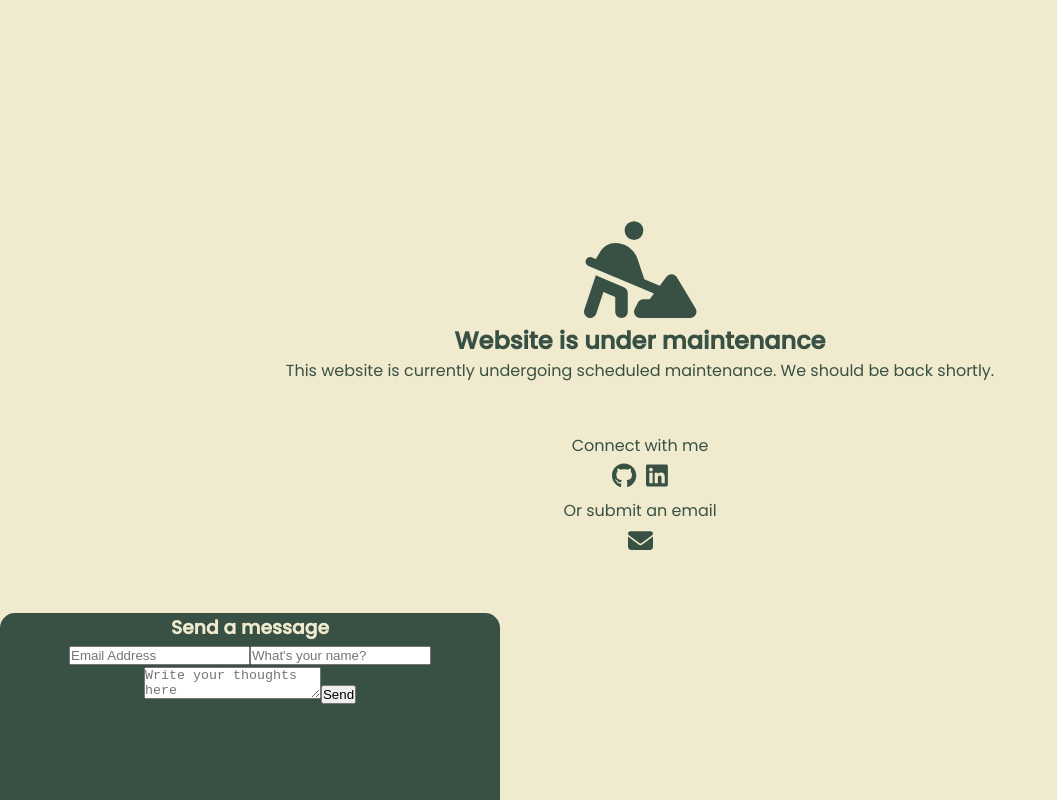
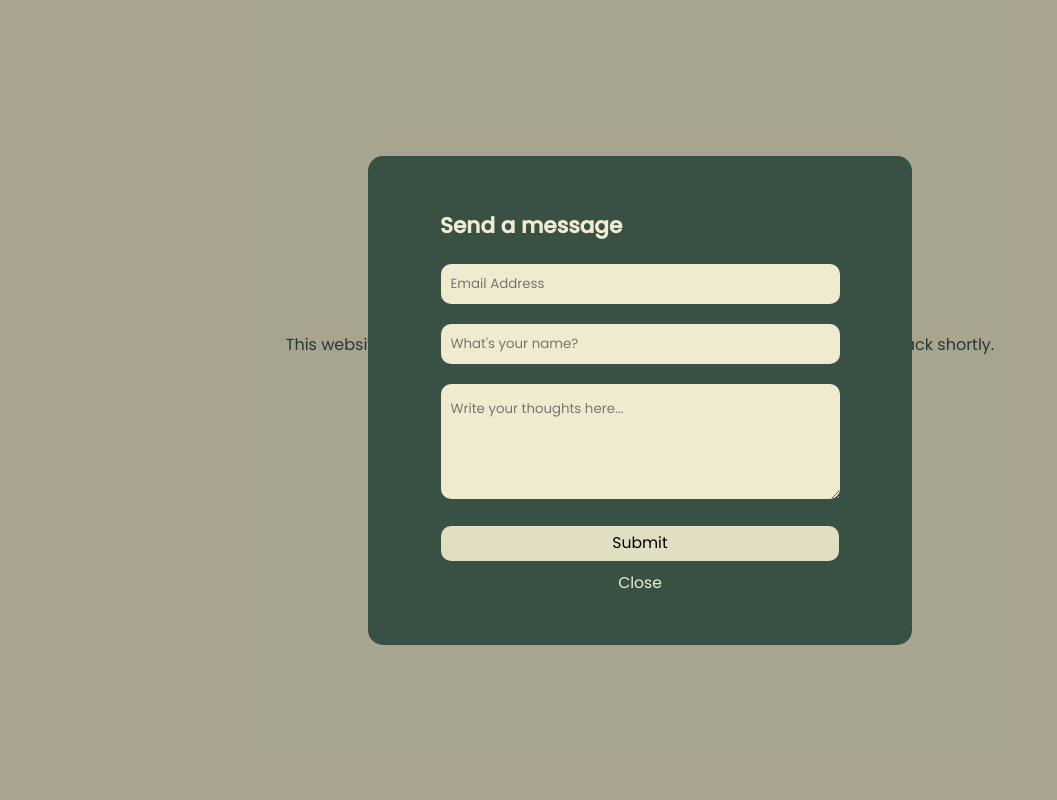
Before and after one commit to lonruss30/lonruss30.github.io, a Vue app: page / in a window 1280 px wide. Shown: the top 800 px of the page, without its empty margins (0-1057 px from the left). Built offline with nearby package versions, Linux system fonts and the light colour scheme.

Commit message:
coming-soon update

```diff
--- a/src/App.vue
+++ b/src/App.vue
@@ -14,7 +14,6 @@
 </template>
 
 <script>
-
   // import NavBar from './components/NavBar.vue';
   // import MainCard from './components/MainCard.vue'
   // import ProjectsCard from './components/ProjectsCard.vue';
--- a/src/components/MaintenancePage.vue
+++ b/src/components/MaintenancePage.vue
@@ -8,31 +8,43 @@
             <p>This website is currently undergoing scheduled maintenance. We should be back shortly.</p>
         </div>
         <div class="maintenance-contact-container">
-            <p>Connect with me</p>
+            <p>While we're away, connect with us</p>
             <a href="https://github.com/lonruss30" target="_blank"><i class="fa-brands fa-github"></i></a>
             <a href="https://www.linkedin.com/in/lonrusselquinto/" target="_blank"><i class="fa-brands fa-linkedin"></i></a>
             <p>Or submit an email</p>
-            <a href="" target="_blank"><i class="fa-solid fa-envelope"></i></a>
+            <button @click="callModal"><i class="fa-solid fa-envelope"></i></button>
         </div>
-        <div class="maintenance-email-modal">
-            <div class="email-form">
-                <form action="https://formsubmit.co/qlonruss30@gmail.com" method="POST">
-                    <h3>Send a message</h3>
-                    <input type="hidden" name="_captcha" value="false">
-                    <input type="hidden" name="_subject" value="New email from your portfolio!">
-                    <input type="email" name="email" placeholder="Email Address" required>
-                    <input type="text" name="name" placeholder="What's your name?" required>
-                    <textarea name="message" placeholder="Write your thoughts here" required></textarea>
-                    <button type="submit">Send</button>
-                </form>
-            </div>
-        </div>
-
+        <PopupModal
+            v-if="isShowModal"
+            @close="close"
+        />
     </div>
 </template>
 <script>
+// import { ref } from 'vue';
+import PopupModal from './PopupModal.vue';
 export default {
+        data(){
+            return{
+                isShowModal: false,
 
+            }
+
+        },
+        components:{
+            PopupModal
+        },
+        methods: {
+            close(){
+                this.isShowModal = false;
+            },
+            callModal(){
+                this.isShowModal = true;
+            }
+        },
+        beforeMount(){
+            setTimeout(()=> this.isShowModal = true, 4000);
+        }
 }
 </script>
 <style scoped>
@@ -45,7 +57,7 @@ export default {
         min-height: 100vh;
     }
     .maintenance-main-container{
-        padding-top: 17%;
+        padding-top: 15%;
     }
     .fa-person-digging{
         height: 100px;
@@ -53,20 +65,15 @@ export default {
     .maintenance-contact-container{
         margin: 50px;
     }
-    .maintenance-contact-container a{
+    .maintenance-contact-container a, button{
         color: inherit;
+        border: none;
+        background: none;
+        cursor: pointer;
     }
     .maintenance-contact-container .fa-github,.fa-linkedin,.fa-envelope{
         height: 25px;
         margin: 5px;
     }
-    .maintenance-email-modal{
-        height: 600px;
-        width: 500px;
-        border-radius: 15px;
-        background-color: #395144;
-    }
-    .maintenance-email-modal h3{
-        color: #F0EBCE;
-    }
+
 </style>
--- /dev/null
+++ b/src/components/PopupModal.vue
@@ -0,0 +1,136 @@
+<template>
+    <div class="popup">
+        <div class="popup-inner">
+            <div class="email-form">
+                <form action="https://formsubmit.co/qlonruss30@gmail.com" method="POST">
+                    <h3>Send a message</h3>
+                    <input type="hidden" name="_captcha" value="false">
+                    <input type="hidden" name="_subject" value="New email from your portfolio!">
+                    <div class="input-field">
+                        <input type="email" name="email" placeholder="Email Address" required>
+                    </div>
+                    <div class="input-field">
+                        <input type="text" name="name" placeholder="What's your name?" required>
+                    </div>
+                    <div class="input-field">
+                        <textarea name="message" placeholder="Write your thoughts here..." rows="5" required></textarea>
+                    </div>
+                    <button class="btn-submit" type="submit"><span>Submit </span></button>
+                </form>
+            </div>
+            <button @click="close" class="popup-close">
+                Close
+            </button>
+        </div>
+    </div>
+</template>
+<script>
+export default {
+    methods:{
+        close(){
+            this.$emit('close')
+        }
+    }
+}
+</script>
+<style scoped>
+
+    .popup{
+        position: fixed;
+        top:0;
+        left: 0;
+        right: 0;
+        bottom: 0;
+
+        background-color: rgba(0, 0, 0, 0.3);
+        display: flex;
+        align-items: center;
+        justify-content: center;
+    }
+
+    .popup .popup-inner{
+        position: relative;
+        height: 425px;
+        width: 480px;
+        border-radius: 15px;
+        background-color: #395144;
+        z-index: 99;
+        padding: 32px;
+    }
+    .popup .popup-inner h3{
+        text-align: left;
+        padding-left: 40px;
+        font-size: 1.35rem;
+        color: #F0EBCE;
+    }
+
+    .input-field{
+        padding-bottom: 20px;
+    }
+    input{
+        height: 30px;
+        padding: 5px 5px 5px 10px;
+    }
+
+    input, textarea{
+        width: 80%;
+        font-family: 'Poppins', sans-serif;
+        border-radius: 10px;
+        color: #395144;
+        border: none;
+        background-color: #F0EBCE;
+        text-decoration: none;
+    }
+    textarea{
+        text-align: start;
+        resize: vertical;
+        min-height: 100px;
+        max-height: 160px;
+        padding: 15px 5px 0px 10px;
+    }
+
+    .btn-submit span::after{
+        content: '\00bb';
+        position: absolute;
+        opacity: 0;
+        top: 0;
+        right: -20px;
+        transition: 0.5s;
+    }
+    .btn-submit,.popup-close{
+        font-family: 'Poppins', sans-serif;
+        cursor: pointer;
+        font-size: .976rem;
+        padding: 5px 10px 10px 10px;
+    }
+
+    .btn-submit{
+        background-color: rgba(240, 235, 206, 0.92);
+        border: 0;
+        border-radius: 10px;
+        height: 35px;
+        width: 83%;
+    }
+
+    .btn-submit:hover{
+        background-color: rgb(240, 235, 206);
+        padding-left: 35px;
+    }
+
+    .btn-submit:hover span {
+        padding-right: 25px;
+    }
+
+    .btn-submit:hover span::after {
+        position:relative;
+        opacity: 1;
+        right: 0;
+    }
+    .popup-close{
+        padding-top: 10px;
+        background: transparent;
+        border: 0;
+        color: #F0EBCE;
+    }
+
+</style>
```
Also changed, not shown: 11 other files (tests, documents, lock files or other folders). Lines whose indentation alone changed are shown as unchanged.
